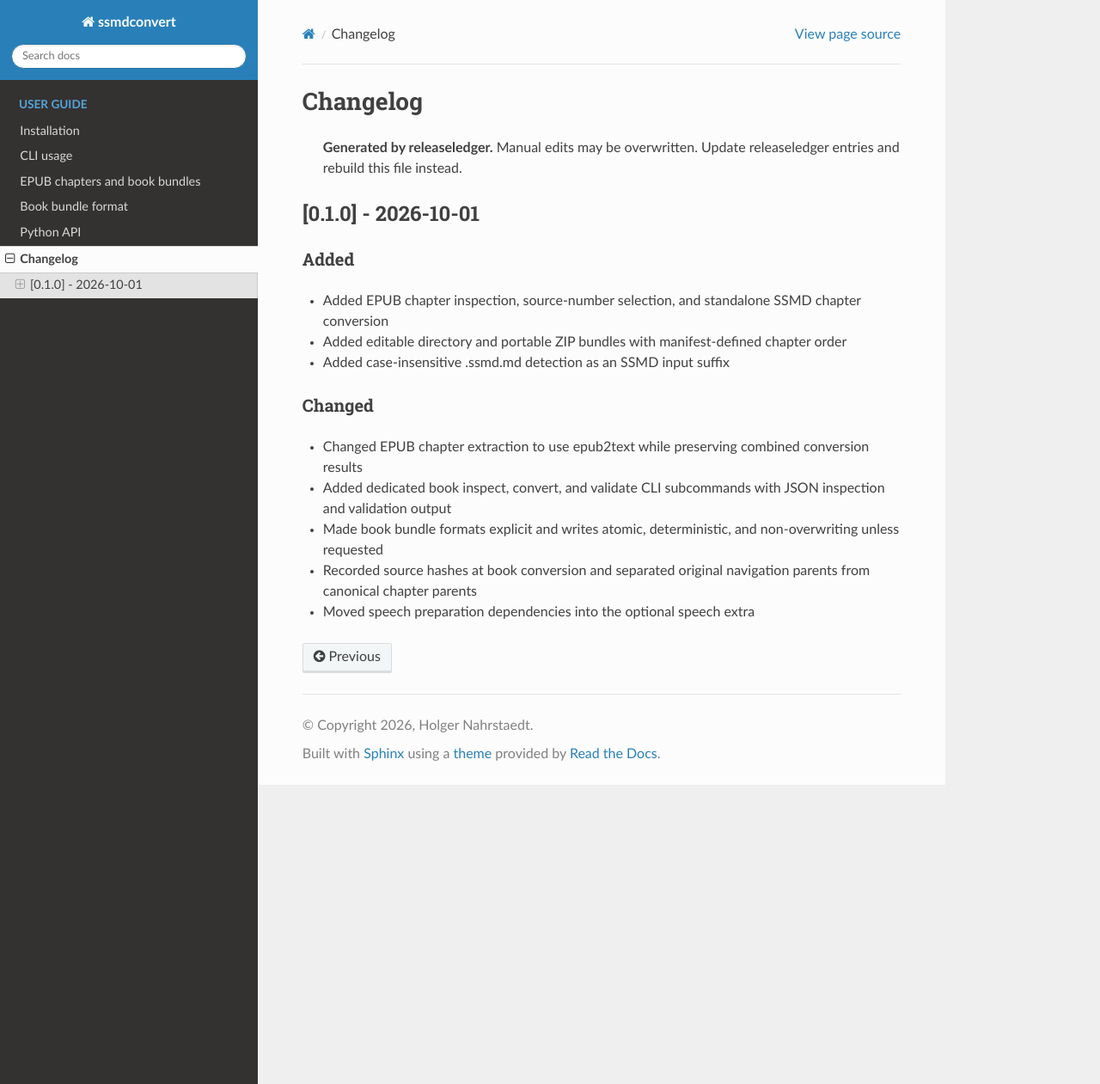
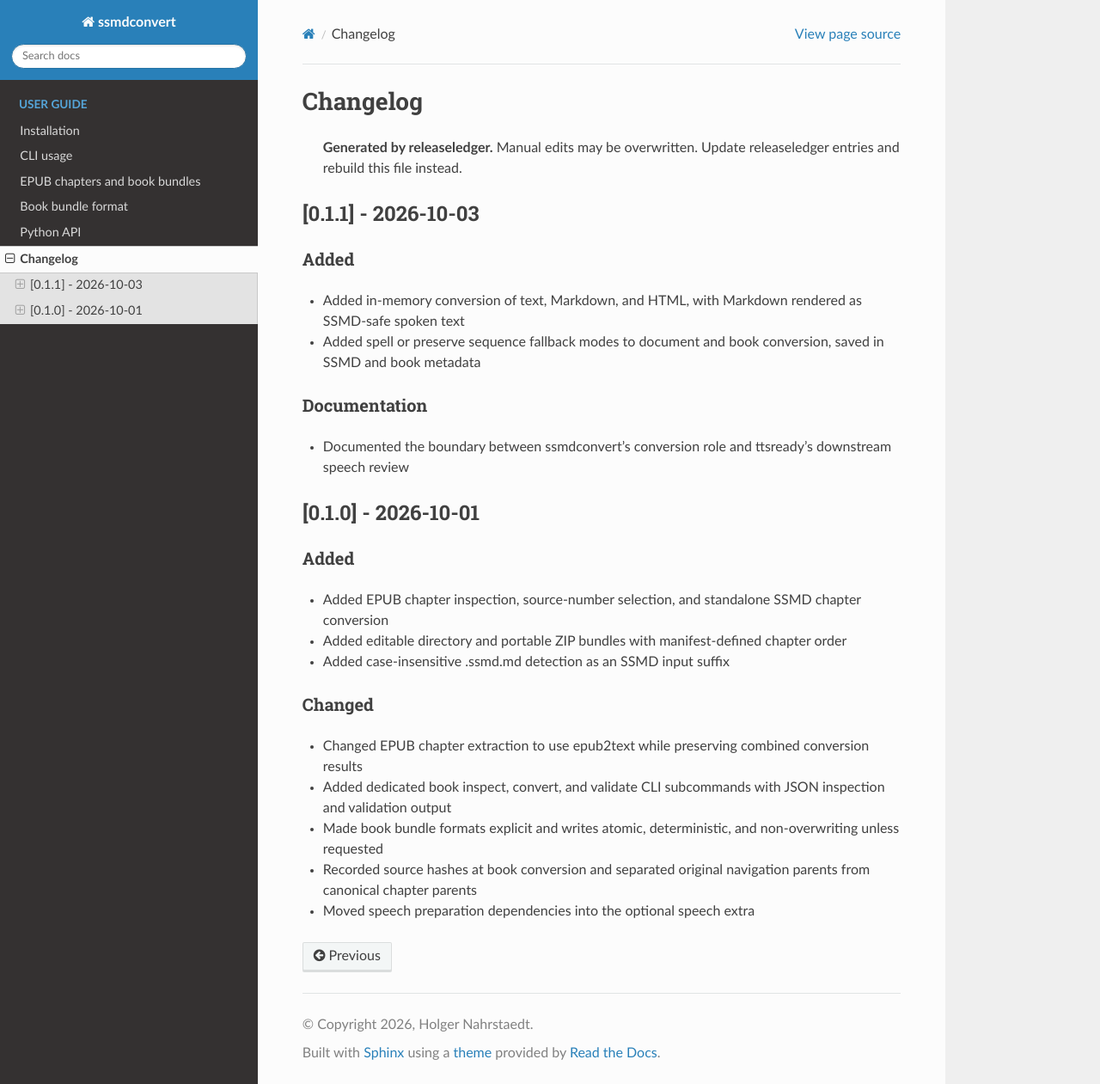
Before and after one commit to buchwandler/ssmdconvert, a Sphinx documentation site: the page built from docs/changelog.md, in a window 1280 px wide and 1261 px high. Shown: the whole window at 86% size. Built offline with Sphinx 7.4.7 and the Read the Docs theme 3.1.0, drawn with Linux system fonts in a browser that asks for light colours.

Commit message:
doc: changelog

```diff
--- a/docs/changelog.md
+++ b/docs/changelog.md
@@ -1,6 +1,19 @@
 # Changelog
 
 > **Generated by releaseledger.** Manual edits may be overwritten. Update releaseledger entries and rebuild this file instead.
+
+## [0.1.1] - 2026-10-03
+
+### Added
+
+- Added in-memory conversion of text, Markdown, and HTML, with Markdown rendered as SSMD-safe spoken text
+- Added spell or preserve sequence fallback modes to document and book conversion, saved in SSMD and book metadata
+
+### Documentation
+
+- Documented the boundary between ssmdconvert's conversion role and ttsready's downstream speech review
+
+<!-- generated by releaseledger -->
 
 ## [0.1.0] - 2026-10-01
 
```
Also changed, not shown: .ledger/releaseledger/data/ledgers/main/releases/0.1.1/entries/entry-0001.md (added), .ledger/releaseledger/data/ledgers/main/releases/0.1.1/entries/entry-0002.md (added), .ledger/releaseledger/data/ledgers/main/releases/0.1.1/entries/entry-0003.md (added), .ledger/releaseledger/data/ledgers/main/releases/0.1.1/release.md (added), 10 other files.
